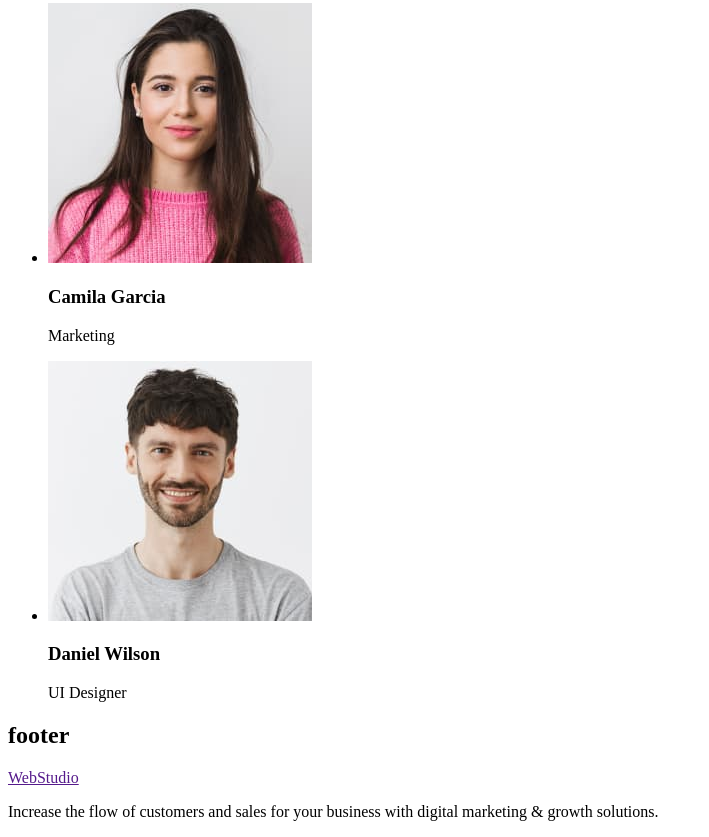
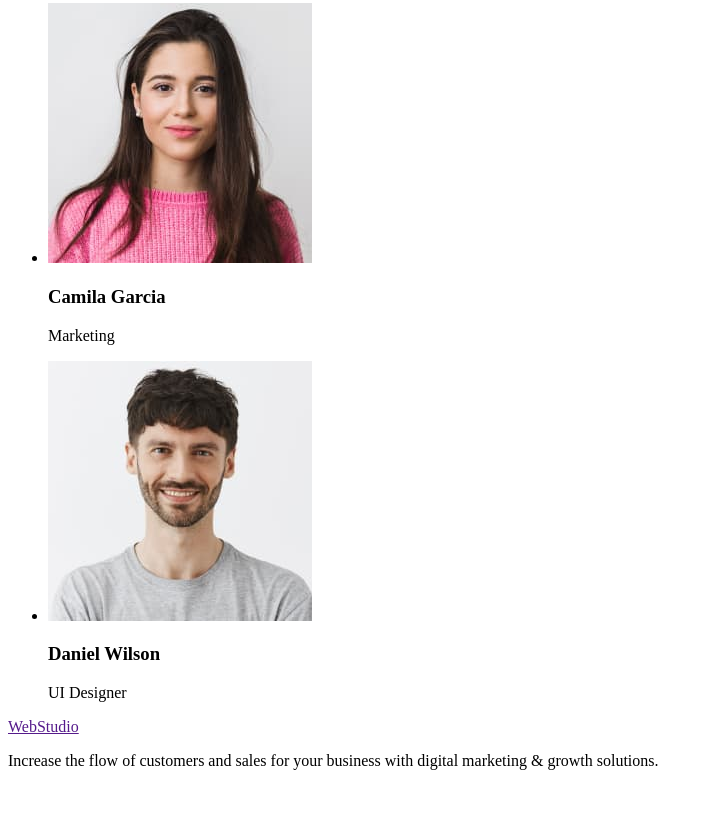
Before and after one commit to MakarenkoPavlo/goit-markup-hw-01, a plain HTML site: page index.html in a window 1280 px wide. Shown: the part 2351-3188 px from the top of the page, without its empty margins (0-709 px from the left). After the commit the page ends 3137 px from the top, so only its background shows below. Drawn offline with Linux system fonts and the light colour scheme.

Commit message:
update  hw1-1

```diff
--- a/index.html
+++ b/index.html
@@ -100,11 +100,8 @@
 
     </main>
     <footer>
-        <section>
-            <h2>footer</h2>
-            <a href="">WebStudio</a>
-            <p>Increase the flow of customers and sales for your business with digital marketing & growth solutions.</p>
-        </section>
+        <a href="">WebStudio</a>
+        <p>Increase the flow of customers and sales for your business with digital marketing & growth solutions.</p>
     </footer>
 </body>
 </html>
```
